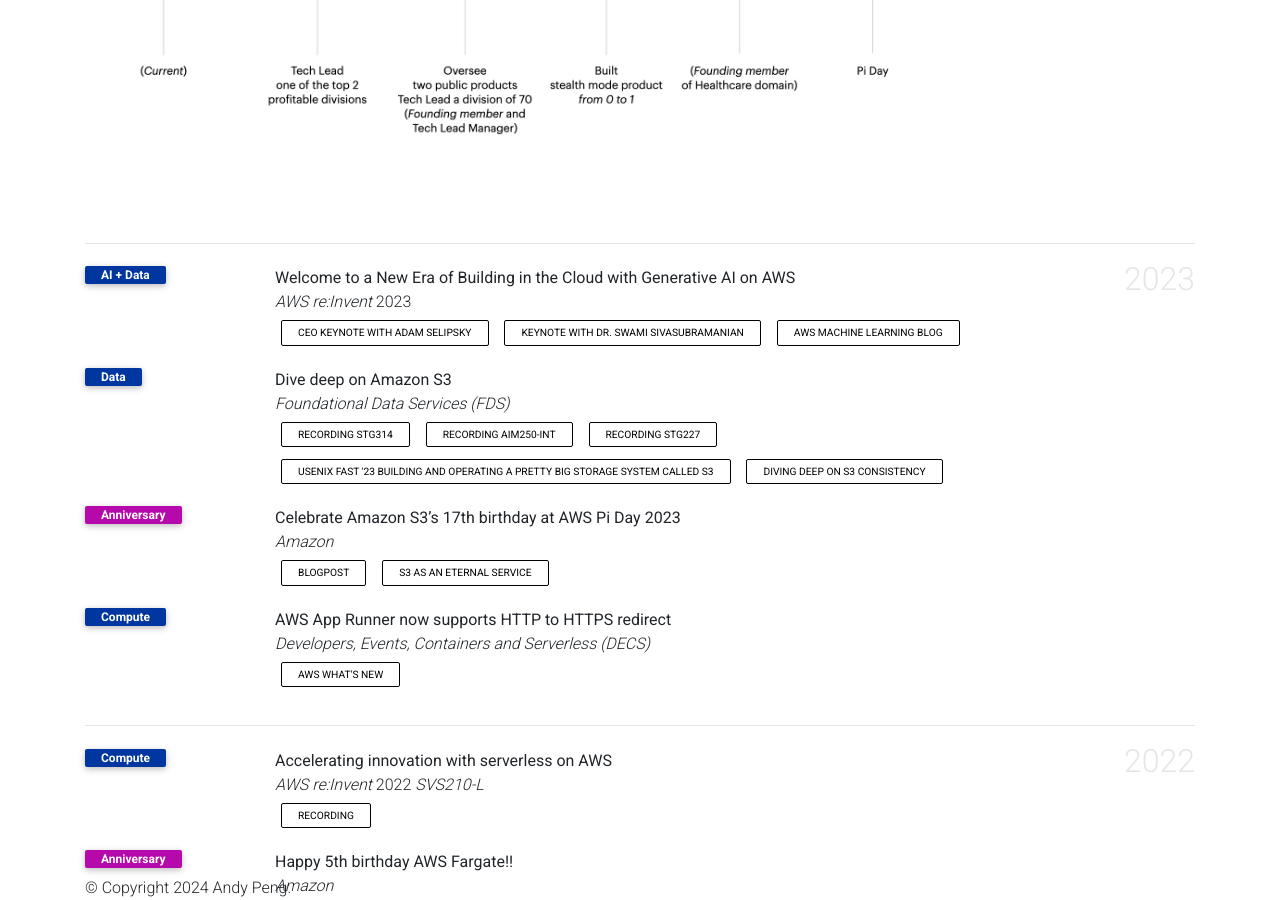
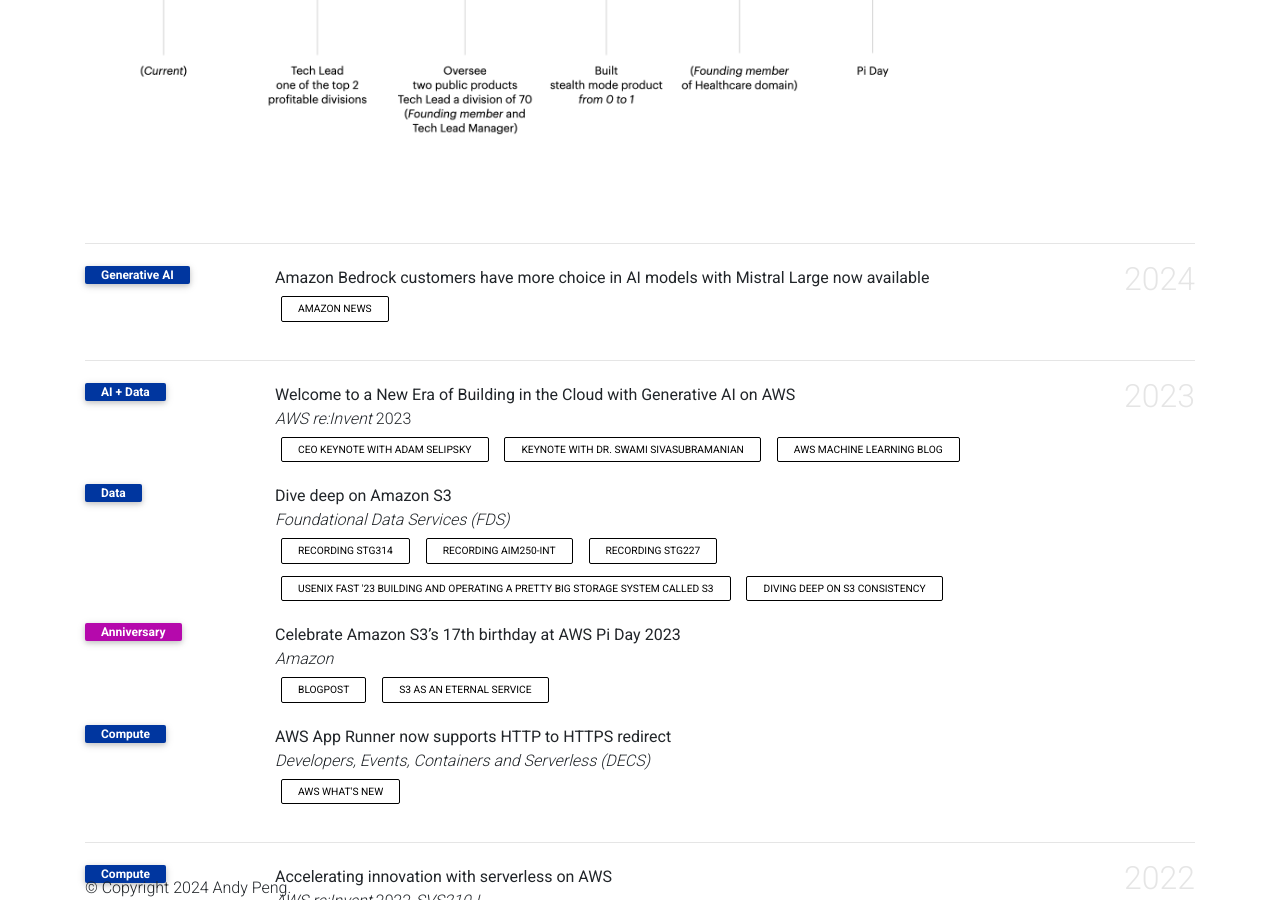
Before and after one commit to gfw001/gfw001.github.io, a Jekyll site: the page products.html, which Jekyll copies as it is, in a window 1280 px wide and 900 px high, scrolled down 481 px. Built offline with Jekyll 4.4.1, drawn with Linux system fonts in a browser that asks for light colours; comment, search, counter and statistics services are not loaded; a style sheet for code colours, icons or effects is not loaded.

Commit message:
Update products.html

```diff
--- a/products.html
+++ b/products.html
@@ -209,6 +209,24 @@
          <img src="img/products.png" height="500">
       </div>
       <div class="publications">
+      <h2 class="year">2024</h2>
+      <ol class="bibliography">
+         <li>
+            <div class="row">
+               <div class="col-sm-2 abbr"><abbr class="badge">Generative AI</abbr></div>
+               <div id="mao2023agent" class="col-sm-8">
+                  <div class="title">Amazon Bedrock customers have more choice in AI models with Mistral Large now available</div>
+                  <div class="periodical"> <em></em> </div>
+                  <div class="links">
+                     <a href="https://www.aboutamazon.com/news/aws/mistral-ai-mistral-large-amazon-bedrock" class="btn btn-sm z-depth-0" role="button" rel="noopener noreferrer" target="_blank">Amazon News</a>
+                  </div>
+                  <div class="badges">
+                     <span class="altmetric-embed" data-hide-no-mentions="true" data-hide-less-than="15" data-badge-type="2" data-badge-popover="right"></span> <span class="__dimensions_badge_embed__" data-pmid="" data-hide-zero-citations="true" data-style="small_rectangle" data-legend="hover-right" style="margin-bottom: 3px;"></span>
+                  </div>
+               </div>
+            </div>
+         </li>
+      </ol>
       <h2 class="year">2023</h2>
       <ol class="bibliography">
          <li>
```
